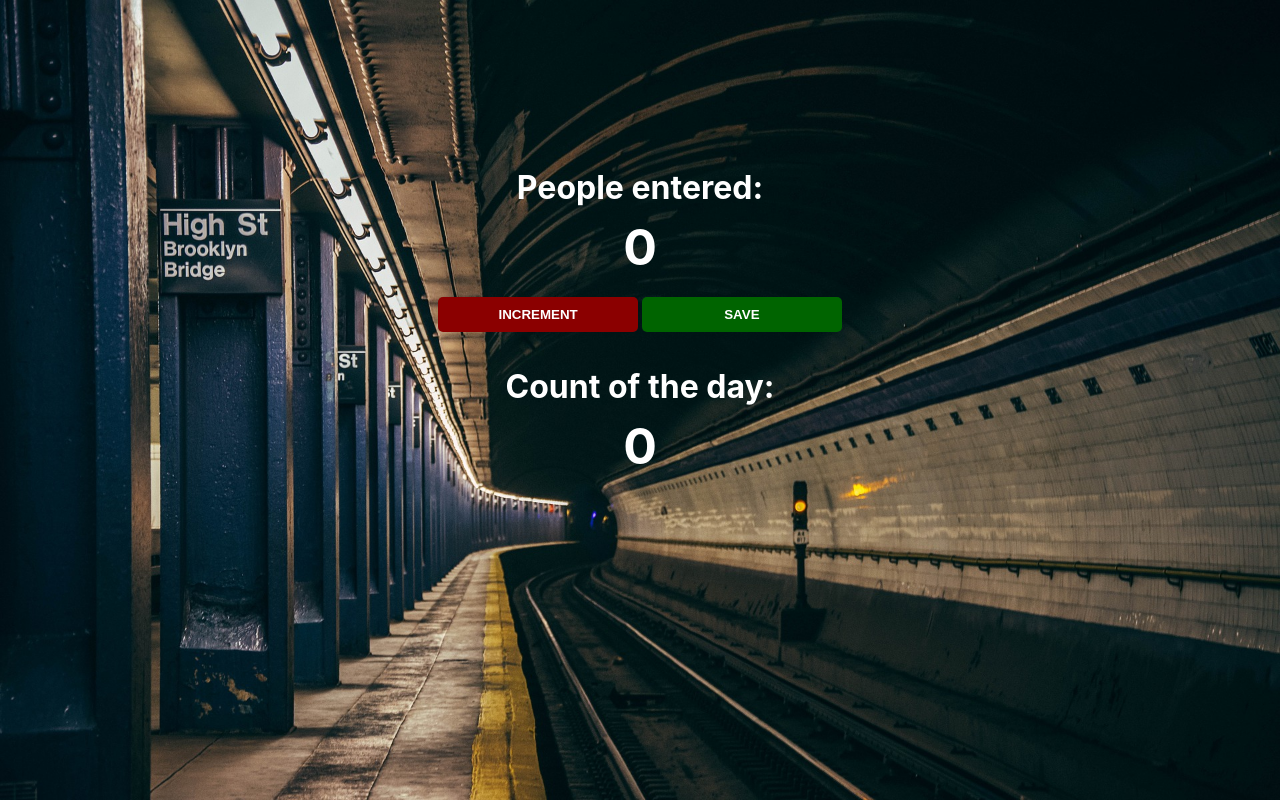
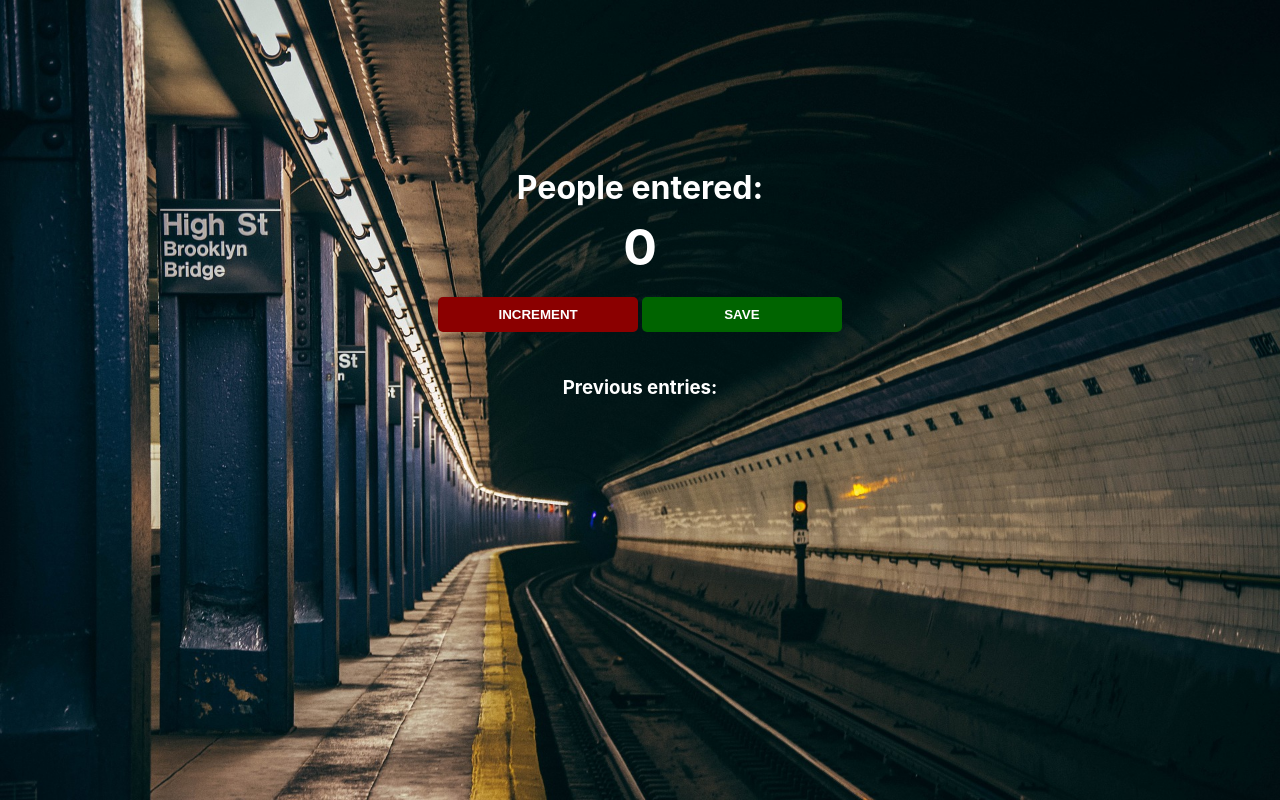
Before and after one commit to Balbader/Passenger-Counter-App, a plain HTML site: page index.html in a window 1280 px wide. Drawn offline with Linux system fonts and the light colour scheme.

Commit message:
update final-count tag to previous entries + changed it from h1 to h3

```diff
--- a/index.html
+++ b/index.html
@@ -13,8 +13,8 @@
     <h2 id="count-el">0</h2>
     <button id="counter">INCREMENT</button>
     <button id="save-btn">SAVE</button>
-    <h1 id="count-of-the-day">Count of the day:</h1>
-    <h2 id="final-count">0</h2>
+    <h3 id="count-of-the-day">Previous entries:</h3>
+    <h3 id="final-count"></h3>
     <script src="./script.js"></script>
 </body>
 
```
